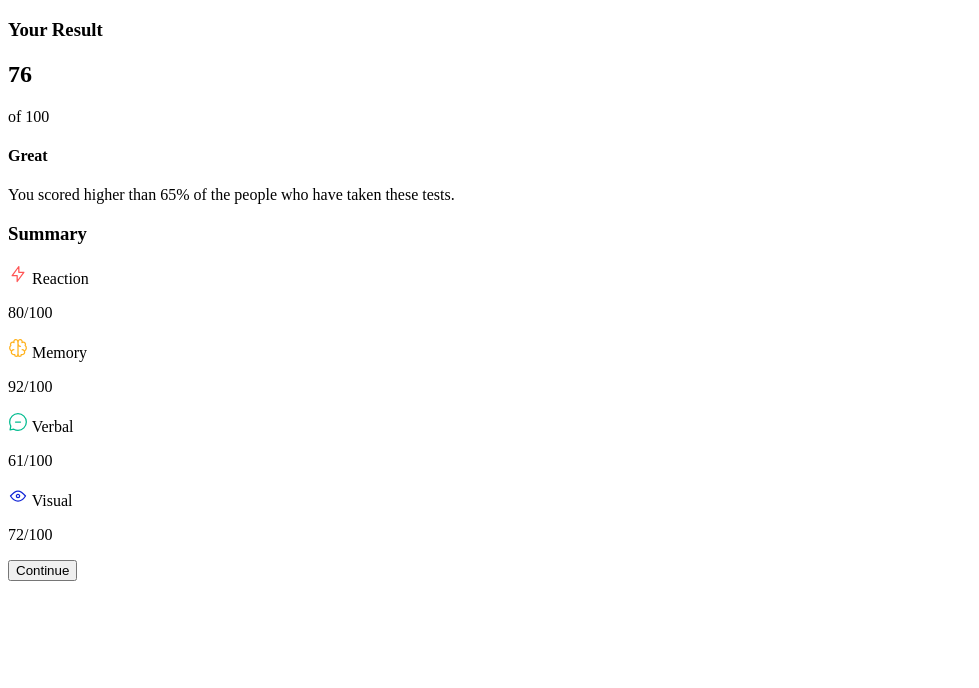
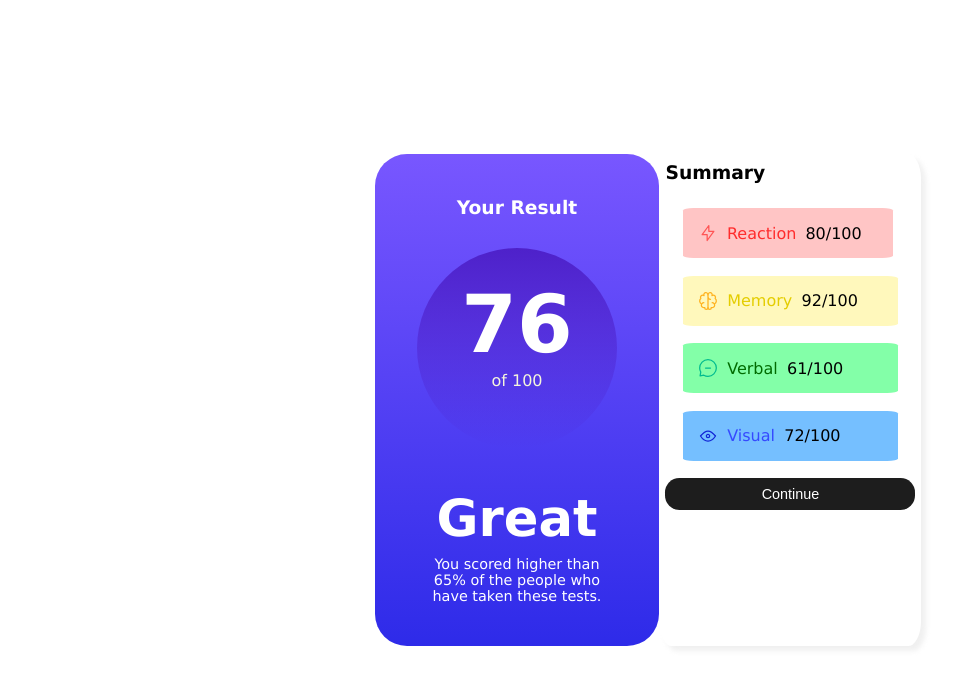
Before and after one commit to uperkotimukesh/result-component, a plain HTML site: page index.html in a window 1280 px wide. Shown: the whole page, without its empty margins (0-979 px from the left). Drawn offline with Linux system fonts and the light colour scheme.

Commit message:
Checked project

```diff
--- a/index.html
+++ b/index.html
@@ -4,7 +4,7 @@
     <meta charset="UTF-8">
     <meta name="viewport" content="width=device-width, initial-scale=1.0">
     <title>Result Summary</title>
-    <link rel="stylesheet" href="result.css">
+    <link rel="stylesheet" href="style.css">
 </head>
 <body>
     <section class="container-fluid">
```
